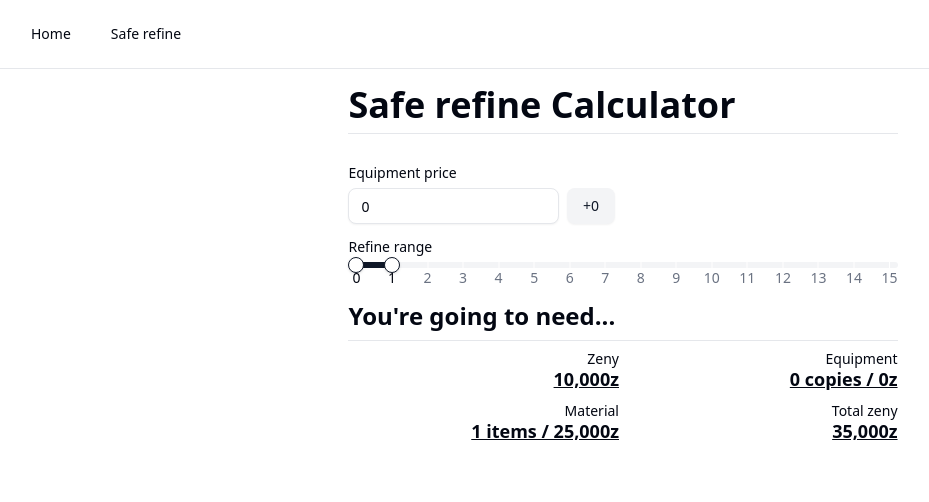
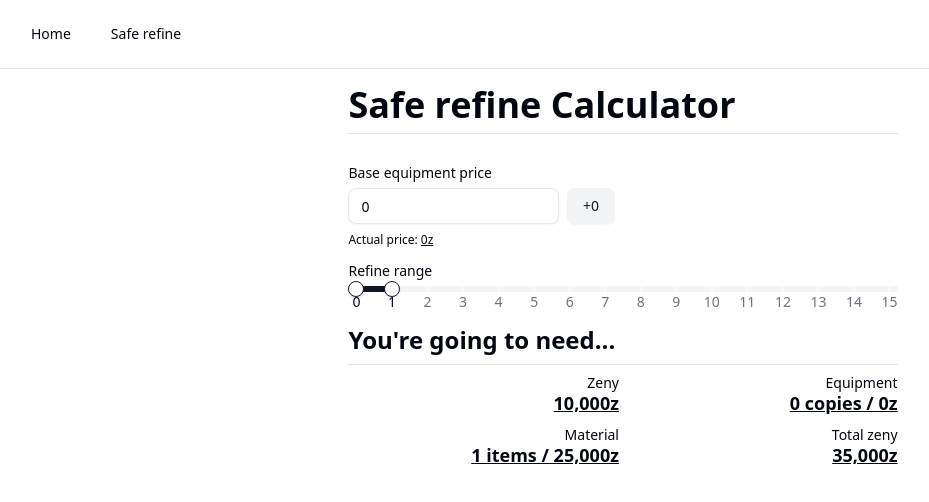
Before and after one commit to fossabot/romc-tools, a SvelteKit app: page /calculator/safe-refine in a window 1280 px wide. Shown: the top 502 px of the page, without its empty margins (17-946 px from the left). Built offline with nearby package versions, Linux system fonts and the light colour scheme.

Commit message:
show calculated equipment price below the input

```diff
--- a/src/routes/calculator/safe-refine/+page.svelte
+++ b/src/routes/calculator/safe-refine/+page.svelte
@@ -12,14 +12,18 @@
 	import { Separator } from '$lib/components/ui/separator';
 	import { Slider } from '$lib/components/ui/slider';
 
-	let equipment_price = $state(0);
+	let base_equipment_price = $state(0);
 	let equipment_state: EquipmentState = $state(EquipmentState.Clean);
+	const actual_equipment_price = $derived(
+		calculate_equipment_price(base_equipment_price, equipment_state)
+	);
+
 	let refine_range: [RefineRange, RefineRange] = $state([0, 1]);
 	const [refine_from, refine_to] = $derived(refine_range);
 
 	const output = $derived.by((): [string, string][] => {
 		const { zeny, copy, material } = calculate_safe_refine(refine_from, refine_to);
-		const copy_in_zeny = copy * calculate_equipment_price(equipment_price, equipment_state);
+		const copy_in_zeny = copy * actual_equipment_price;
 		const material_in_zeny = material * 25_000;
 		const total = zeny + copy_in_zeny + material_in_zeny;
 
@@ -38,10 +42,16 @@
 
 <div class="mt-6 mb-8 grid grid-cols-1 gap-4 sm:grid-cols-2">
 	<div class="flex flex-col space-y-2">
-		<Label for="equipment_price">Equipment price</Label>
+		<Label for="base_equipment_price">Base equipment price</Label>
 
 		<div class="flex items-center space-x-2">
-			<Input type="number" bind:value={equipment_price} id="equipment_price" min="0" step="1000" />
+			<Input
+				type="number"
+				bind:value={base_equipment_price}
+				id="base_equipment_price"
+				min="0"
+				step="10000"
+			/>
 
 			<DropdownMenu.Root>
 				<DropdownMenu.Trigger>
@@ -66,6 +76,10 @@
 				</DropdownMenu.Content>
 			</DropdownMenu.Root>
 		</div>
+
+		<p class="text-xs font-medium">
+			Actual price: <span class="underline">{actual_equipment_price.toLocaleString()}z</span>
+		</p>
 	</div>
 
 	<div class="flex flex-col space-y-2 sm:col-span-2">
```
